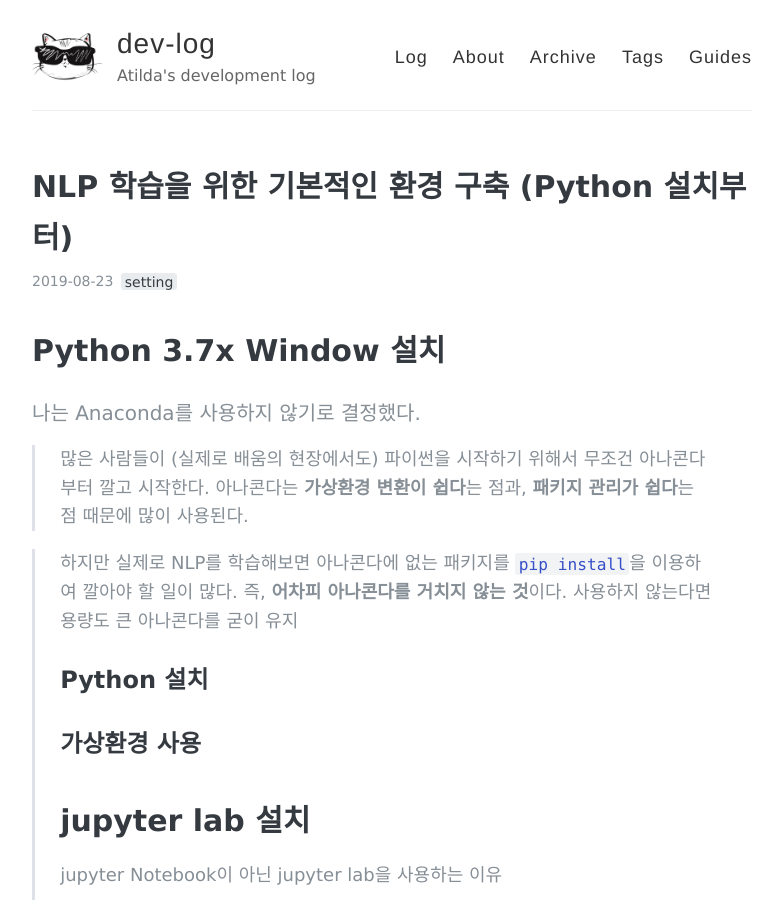
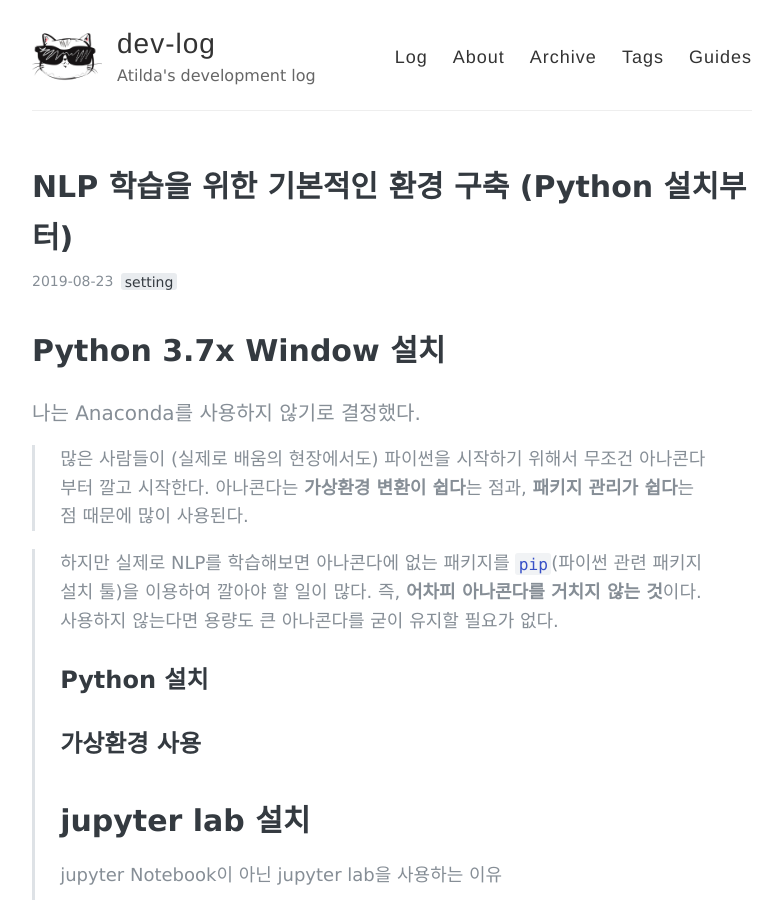
Before and after one commit to stellarway/stellarway.github.io, a Jekyll site: the page built from _posts/2019-08-23-enviroment.md, in a window 1280 px wide and 900 px high. Shown: the whole window, without its empty margins (248-1030 px from the left). Built offline with Jekyll 4.4.1, drawn with Linux system fonts in a browser that asks for light colours; some of the changed lines change nothing that is shown.

Commit message:
_posts/2019-08-23-enviroment.md updated from https://stackedit.io/

```diff
--- a/_posts/2019-08-23-enviroment.md
+++ b/_posts/2019-08-23-enviroment.md
@@ -8,7 +8,7 @@
 #### 나는 Anaconda를 사용하지 않기로 결정했다.
 >많은 사람들이 (실제로 배움의 현장에서도) 파이썬을 시작하기 위해서 무조건 아나콘다부터 깔고 시작한다. 아나콘다는 **가상환경 변환이 쉽다**는 점과, **패키지 관리가 쉽다**는 점 때문에 많이 사용된다.
 
-> 하지만 실제로 NLP를 학습해보면 아나콘다에 없는 패키지를 `pip install`을 이용하여 깔아야 할 일이 많다. 즉, **어차피 아나콘다를 거치지 않는 것**이다. 사용하지 않는다면 용량도 큰 아나콘다를 굳이 유지
+> 하지만 실제로 NLP를 학습해보면 아나콘다에 없는 패키지를 `pip`(파이썬 관련 패키지 설치 툴)을 이용하여 깔아야 할 일이 많다. 즉, **어차피 아나콘다를 거치지 않는 것**이다. 사용하지 않는다면 용량도 큰 아나콘다를 굳이 유지할 필요가 없다.
 >
 ## Python 설치
 ## 가상환경 사용
@@ -28,6 +28,6 @@
 
 
 <!--stackedit_data:
-eyJoaXN0b3J5IjpbMTYxMDIwMDA3OSwxNDEyMzU5OTYyLC0yNz
-YzNTgwNjFdfQ==
+eyJoaXN0b3J5IjpbNjE0OTY2ODYzLDE0MTIzNTk5NjIsLTI3Nj
+M1ODA2MV19
 -->
```
